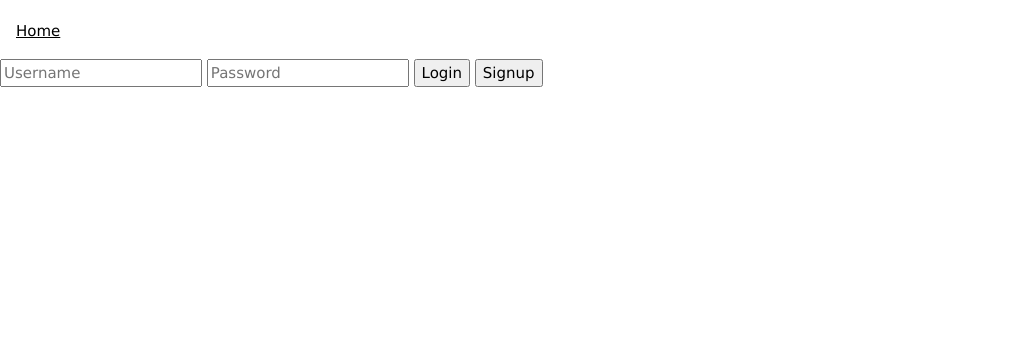
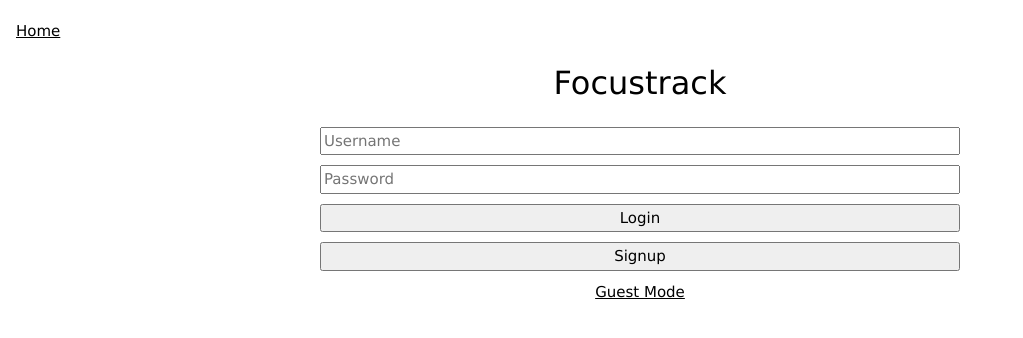
Before and after one commit to skonned/Focustrack, a Flask app: page / in a window 1280 px wide. Shown: the top 338 px of the page, without its empty margins (0-1023 px from the left). Run offline with Flask 3, Linux system fonts and the light colour scheme.

Commit message:
Styled the homepage a bit. Also made it so you get an error message when you leave username or password blank when signing up.

```diff
--- a/app.py
+++ b/app.py
@@ -126,10 +126,10 @@ def signup():
     password = request.form["password"]
     # check if user is already in the database
     user = User.query.filter_by(username=username).first()
+    if not username or not password.strip():  # Checks for blank spaces or empty inputs
+        return render_template("home.html", error="You cannot leave your username or password blank.")
     if user:  # if user is true, render home page and give error message
         return render_template("home.html", error="There is already someone with this username.")
-    elif username == "" or password == "":
-        return render_template("home.html", error="You cannot leave your username or password blank.")
     else:  # if the user doesn't already exist:
         new_user = User(username=username)
         new_user.set_password(password)
--- a/static/static.css
+++ b/static/static.css
@@ -11,3 +11,32 @@
     margin-top: 20px;
     display: grid;
 }
+
+.auth-container {
+    max-width: 50%;
+    margin: auto;
+}
+
+.home-title {
+    text-align: center;
+    font-size: xx-large;
+    margin-bottom: 20px;
+}
+
+.login-form {
+    display: flex;
+    flex-direction: column;
+    gap: 10px;
+}
+
+.guest-button {
+    display: block;
+    margin-top: 10px;
+    text-align: center;
+}
+
+.error-message {
+    margin-top: 20px;
+    margin-bottom: 20px;
+    text-align: center;
+}
--- a/templates/dashboard.html
+++ b/templates/dashboard.html
@@ -3,7 +3,7 @@
 
 {% block content %}
 <div class="container">
-    <h1>Welcome {{username}}</h1>
+    <h1>Welcome {{username}}!</h1>
     <a href="/logout" class="logout-button">Logout</a>
 </div>
 
--- a/templates/home.html
+++ b/templates/home.html
@@ -3,7 +3,13 @@
 {% block title %}Home{% endblock %}
 
 {% block content %}
-<form id="auth-form" method="post">
+<div class="auth-container">
+
+    <div class="home-title">
+        <p1>Focustrack</p1>
+    </div>
+
+    <form class="login-form" id="auth-form" method="post">
         <input
             type="text"
             name="username"
@@ -18,7 +24,13 @@
         <input type="submit" value="Signup" formaction="/signup"> <!-- If user clicks signup, use the signup route -->
     </form>
 
+    <a class="guest-button" href="/guest">Guest Mode</a>
+
     {% if error %}
-    <p>{{ error }}</p>
+        <div class="error-message">
+            <p style="color: red;">{{ error }}</p>
+        </div>
     {% endif %}
+
+</div>
 {% endblock %}
```
Also changed, not shown: instance/focustrack.db. Lines whose indentation alone changed are shown as unchanged.
